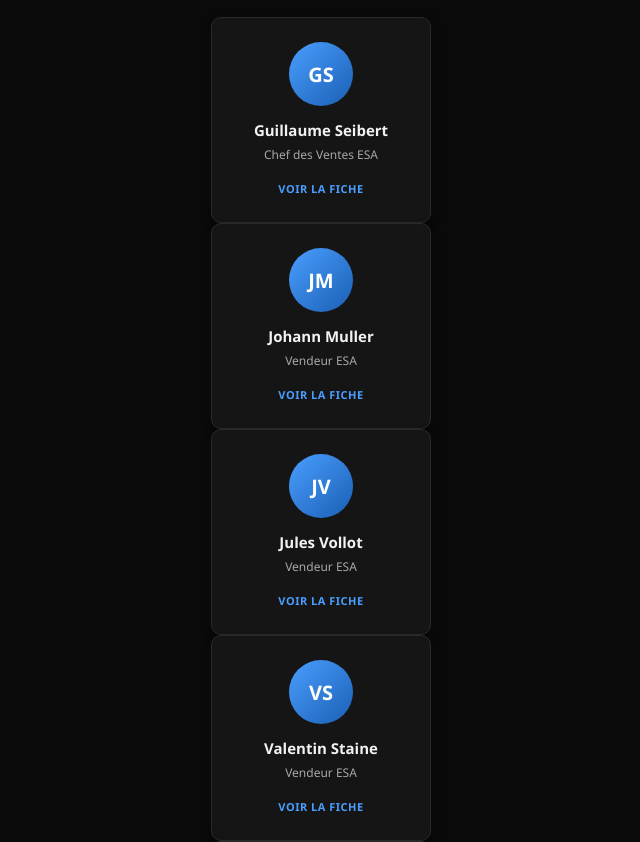
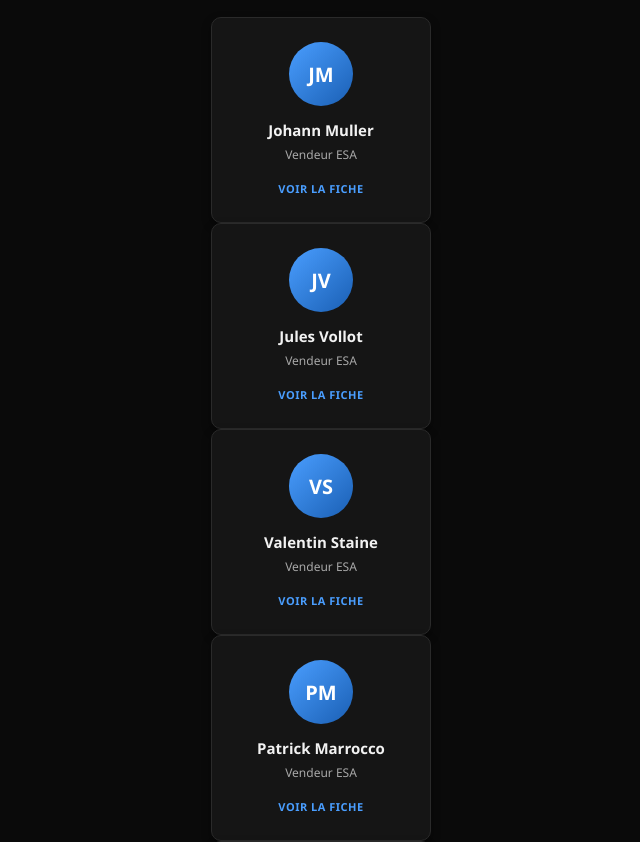
Before and after one commit to HD6767/APstrasbourg.cartedevisite.com, a plain HTML site: page index.html in a window 1280 px wide. Shown: the part 1540-2382 px from the top of the page, without its empty margins (319-959 px from the left). Drawn offline with Linux system fonts and the light colour scheme.

Commit message:
Update index.html

```diff
--- a/index.html
+++ b/index.html
@@ -587,17 +587,6 @@ const profils = [
     },
 
     {
-        prenom:"Guillaume",
-        nomFamille:"Seibert",
-        poste:"Chef des Ventes ESA",
-        email:"",
-        tel:"06 63 28 49 64",
-        site:"Peugeot Strasbourg - ESA",
-        adresse:"1A rue Emile Mathis, 67800 Hoenheim",
-        groupe:"societes"
-    },
-
-    {
         prenom:"Johann",
         nomFamille:"Muller",
         poste:"Vendeur ESA",
```
